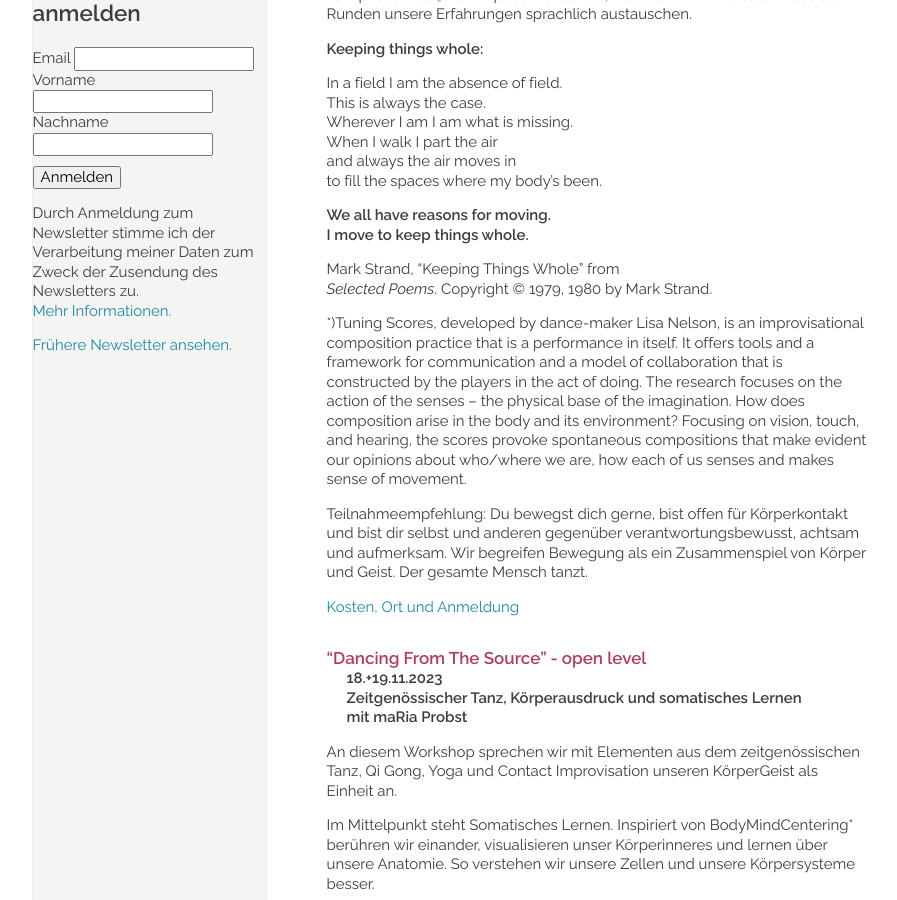
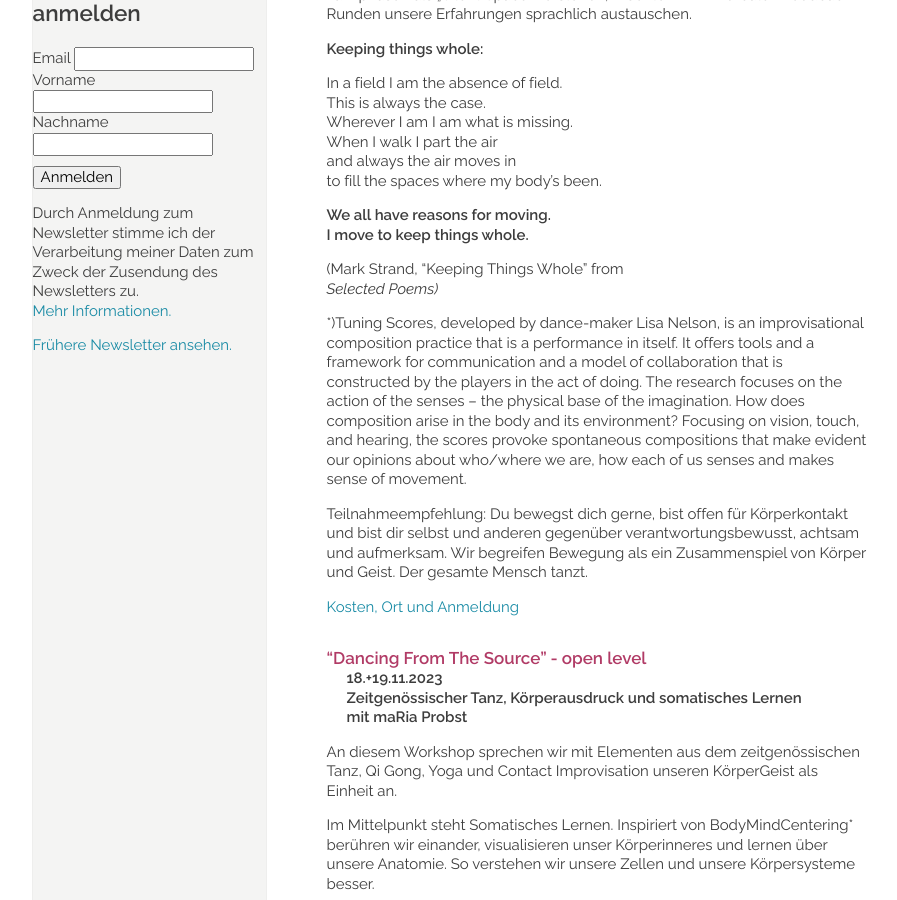
Before and after one commit to manulari/rollingpointat, a Jekyll site: the page built from _pages_de/workshops.md, in a window 1280 px wide and 900 px high, scrolled down 966 px. Shown: the whole window, without its empty margins (152-1049 px from the left). Built offline with Jekyll 4.4.1, drawn with Linux system fonts in a browser that asks for light colours; comment, search, counter and statistics services are not loaded.

Commit message:
Update page (de) “workshops”

```diff
--- a/_pages_de/workshops.md
+++ b/_pages_de/workshops.md
@@ -40,8 +40,8 @@ to fill the spaces where my body’s been.
 **We all have reasons for moving.**\
 **I move to keep things whole.**
 
-Mark Strand, "Keeping Things Whole" from \
-*Selected Poems*. Copyright © 1979, 1980 by Mark Strand.
+(Mark Strand, "Keeping Things Whole" from \
+*Selected Poems)*
 
 \*)Tuning Scores, developed by dance-maker Lisa Nelson, is an improvisational composition practice that is a performance in itself. It offers tools and a framework for communication and a model of collaboration that is constructed by the players in the act of doing.  The research focuses on the action of the senses – the physical base of the imagination. How does composition arise in the body and its environment? Focusing on vision, touch, and hearing, the scores provoke spontaneous compositions that make evident our opinions about who/where we are, how each of us senses and makes sense of movement.
 
```
